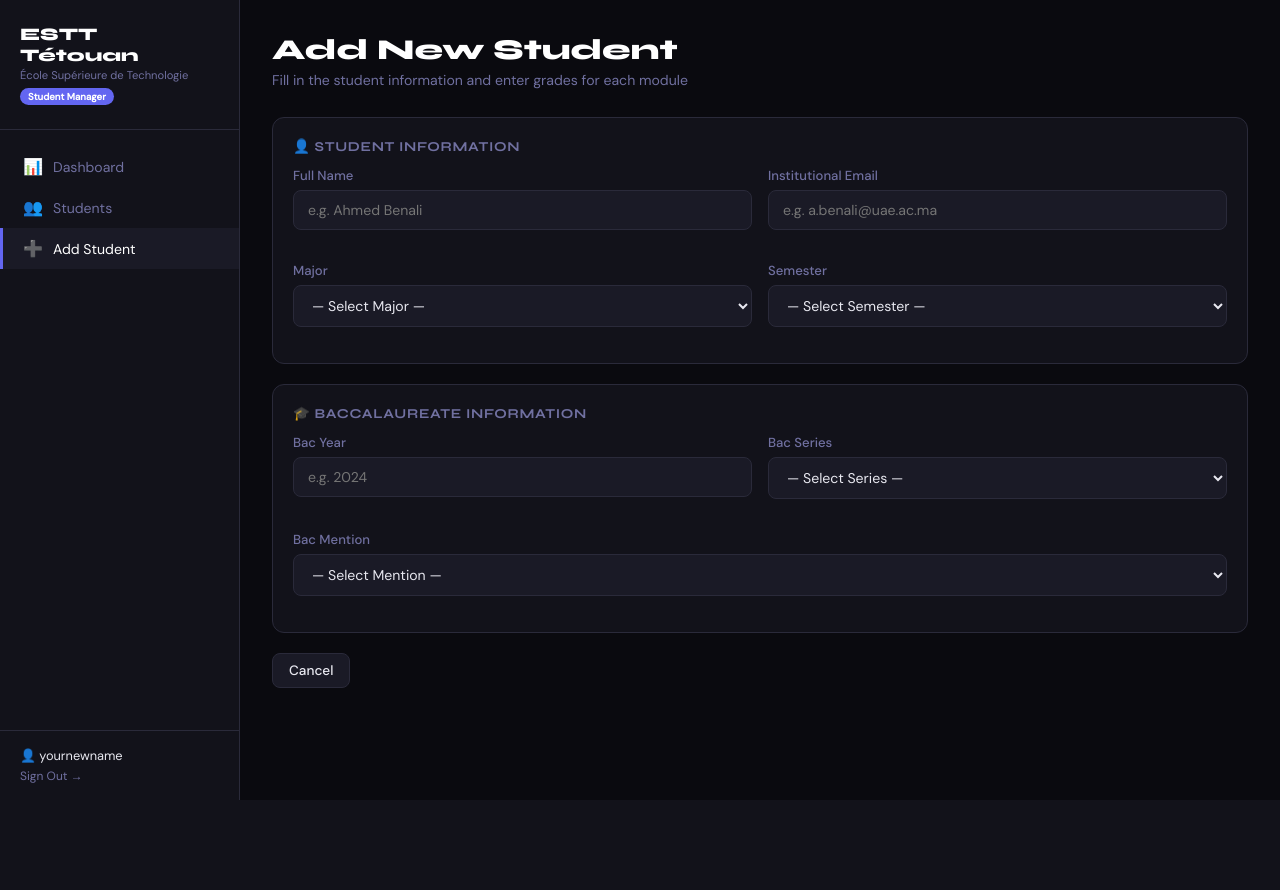
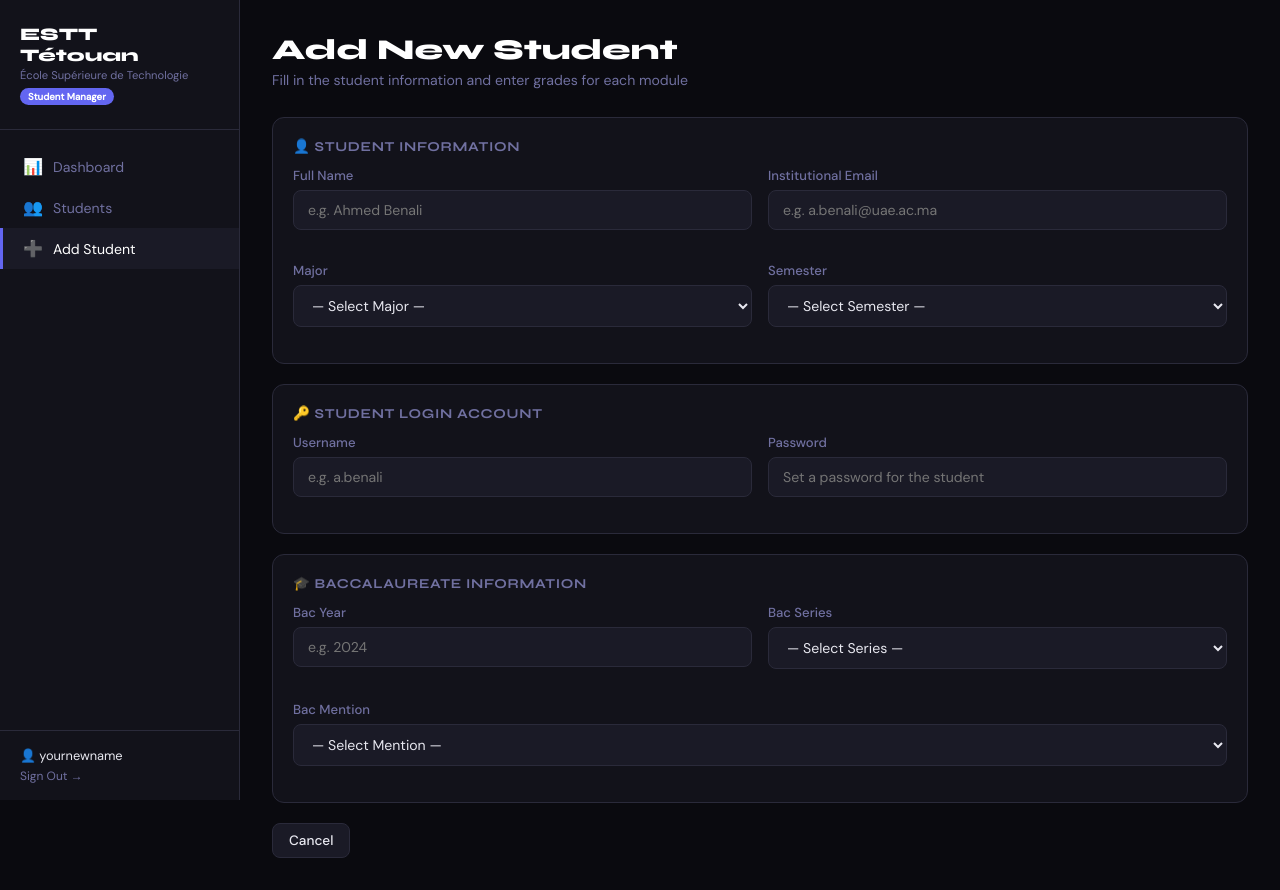
Before and after one commit to youssefelaouni/estt-manager, a Flask app: page /add in a window 1280 px wide. Before the commit the page ends 800 px from the top, so only its background shows below. Run offline with Flask 3, Linux system fonts and the light colour scheme; a user stored in the database is signed in; parts of the project's set-up code (start-up, migrations or seed data) failed here and were passed over.

Commit message:
Add username and password fields to add student form

```diff
--- a/templates/add_student.html
+++ b/templates/add_student.html
@@ -41,7 +41,20 @@
             </div>
         </div>
     </div>
-
+    <!-- LOGIN ACCOUNT -->
+    <div class="card" style="margin-bottom:20px;">
+        <div class="card-title">🔑 Student Login Account</div>
+        <div class="form-grid">
+            <div class="form-group">
+                <label>Username</label>
+                <input type="text" name="username" required placeholder="e.g. a.benali">
+            </div>
+            <div class="form-group">
+                <label>Password</label>
+                <input type="password" name="password" required placeholder="Set a password for the student">
+            </div>
+        </div>
+    </div>
     <!-- BAC INFO -->
     <div class="card" style="margin-bottom:20px;">
         <div class="card-title">🎓 Baccalaureate Information</div>
```
